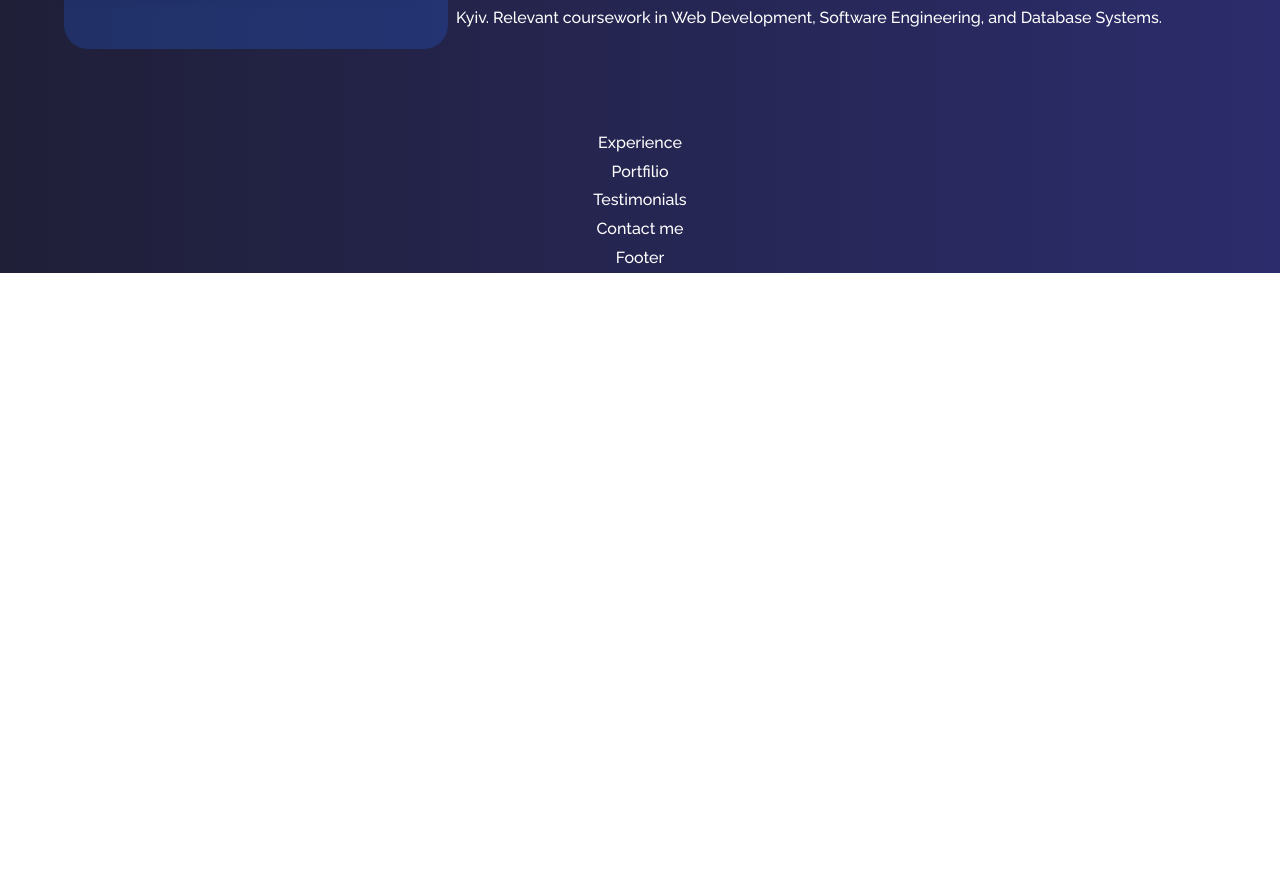
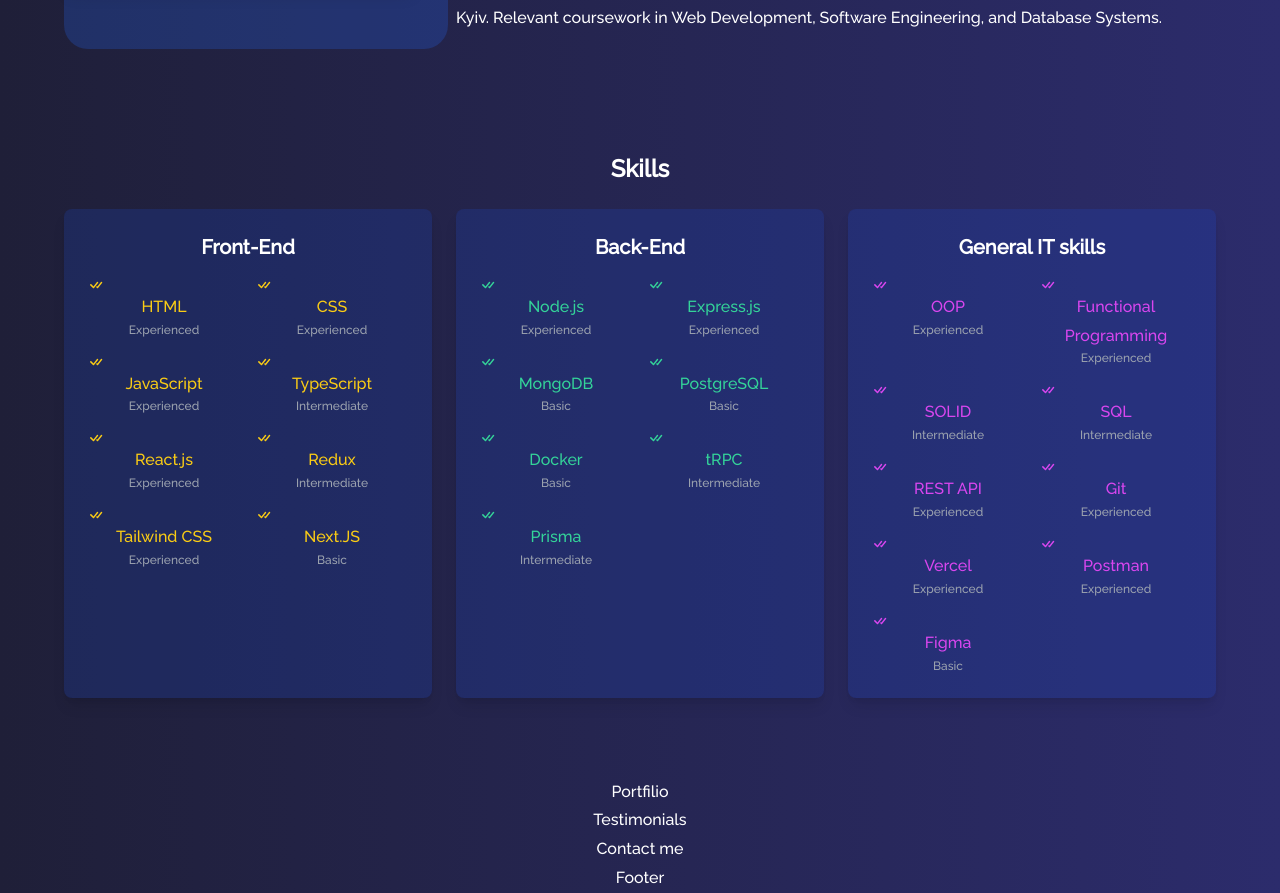
Before and after one commit to MykhailoTanchuk/homepage, a React (Create React App) app: page / in a window 1280 px wide. Shown: the part 1422-2315 px from the top of the page. Before the commit the page ends 1695 px from the top, so only its background shows below. Built offline with nearby package versions, Linux system fonts and the light colour scheme.

Commit message:
Skills component created

```diff
--- a/src/components/experience/Experience.jsx
+++ b/src/components/experience/Experience.jsx
@@ -1,9 +1,83 @@
 import React from 'react';
+import {BsCheckAll} from 'react-icons/bs';
 
 const Experience = () => {
+    const frontEndSkills = ['HTML', 'CSS', 'JavaScript', "TypeScript", 'React.js', 'Redux', 'Tailwind CSS', "Next.JS"];
+    const frontExperience = [
+        'Experienced',
+        'Experienced',
+        'Experienced',
+        'Intermediate',
+        'Experienced',
+        'Intermediate',
+        'Experienced',
+        'Basic'
+    ]
+    const backEndSkills = ['Node.js', 'Express.js', 'MongoDB', 'PostgreSQL', 'Docker', 'tRPC', "Prisma"];
+    const backExperience = [
+        'Experienced',
+        'Experienced',
+        'Basic',
+        'Basic',
+        'Basic',
+        'Intermediate',
+        'Intermediate'
+    ]
+    const generalSkills = ["OOP", "Functional Programming", "SOLID", "SQL", "REST API", "Git", "Vercel", "Postman", "Figma"];
+    const generalExperience = [
+        'Experienced',
+        'Experienced',
+        'Intermediate',
+        'Intermediate',
+        'Experienced',
+        'Experienced',
+        'Experienced',
+        'Experienced',
+        'Basic'
+    ]
+
     return (
-        <div>
-            Experience
+        <div id='skills' className="pt-6 pb-20 mx-4 sm:mx-8 md:mx-16">
+            <h2 className="text-2xl font-bold mb-6">Skills</h2>
+
+            <div className="flex flex-col md:flex-row space-y-6 md:space-y-0 md:space-x-6">
+                <div className="flex flex-col lg:w-1/2 bg-blue-700 bg-opacity-20 p-6 rounded-lg shadow-lg">
+                    <h3 className="text-xl font-bold mb-4">Front-End</h3>
+                    <div className="grid grid-cols-2 gap-4">
+                        {frontEndSkills.map((skill, index) => (
+                            <div>
+                                <p key={index} className="text-yellow-400"><BsCheckAll/>{skill}</p>
+                                <p className="text-xs text-gray-400">{frontExperience[index]}</p>
+                            </div>
+                        ))}
+                    </div>
+                </div>
+
+                <div className="flex flex-col lg:w-1/2 bg-blue-700 bg-opacity-20 p-6 rounded-lg shadow-lg">
+                    <h3 className="text-xl font-bold mb-4">Back-End</h3>
+                    <div className="grid grid-cols-2 gap-4">
+                        {backEndSkills.map((skill, index) => (
+                            <div>
+                                <p key={index} className="text-emerald-400"><BsCheckAll/>{skill}</p>
+                                <p className="text-xs text-gray-400">{backExperience[index]}</p>
+                            </div>
+                        ))}
+                    </div>
+                </div>
+
+                <div className="flex flex-col lg:w-1/2 bg-blue-700 bg-opacity-20 p-6 rounded-lg shadow-lg">
+                    <h3 className="text-xl font-bold mb-4">General IT skills</h3>
+                    <div className="grid grid-cols-2 gap-4">
+                        {generalSkills.map((skill, index) => (
+                            <div>
+                                <p key={index} className="text-fuchsia-500"><BsCheckAll/>{skill}</p>
+                                <p className="text-xs text-gray-400">{generalExperience[index]}</p>
+                            </div>
+                        ))}
+                    </div>
+                </div>
+
+            </div>
         </div>
     );
 };
--- a/src/components/nav/Nav.jsx
+++ b/src/components/nav/Nav.jsx
@@ -8,7 +8,7 @@
         <nav className="flex flex-row rounded-3xl gap-3 fixed w-max bg-purple-400 bg-opacity-25 p-2 m-1 left-1/2 -translate-x-1/2 bottom-8">
             <a href="#header" className="bg-transparent p-2 rounded-full flex caret-blue-200 hover:bg-blue-950"> <AiFillHome size="2rem"/> </a>
             <a href="#about" className="bg-transparent p-2 rounded-full flex caret-blue-200 hover:bg-blue-950"> <SiAboutdotme size="2rem"/> </a>
-            <a href="#experience" className="bg-transparent p-2 rounded-full flex caret-blue-200 hover:bg-blue-950"> <AiOutlineFundProjectionScreen size="2rem"/> </a>
+            <a href="#skills" className="bg-transparent p-2 rounded-full flex caret-blue-200 hover:bg-blue-950"> <AiOutlineFundProjectionScreen size="2rem"/> </a>
             <a href="" className="bg-transparent p-2 rounded-full flex caret-blue-200 hover:bg-blue-950"></a>
 
         </nav>
```
